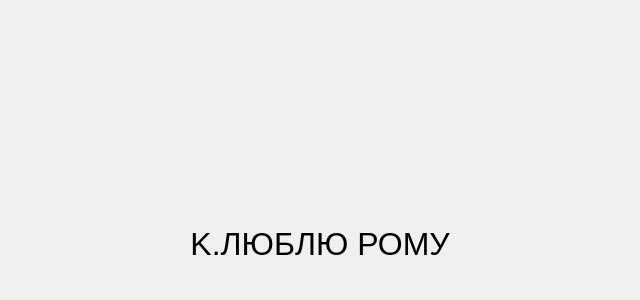
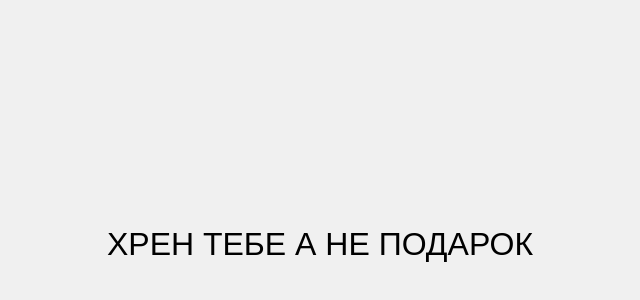
Before and after one commit to yarikulinets-crypto/my-surprise2, a plain HTML site: page index.html in a window 1280 px wide. Shown: the part 156-456 px from the top of the page, without its empty margins (320-960 px from the left). Drawn offline with Linux system fonts and the light colour scheme.

Commit message:
Update index.html

```diff
--- a/index.html
+++ b/index.html
@@ -19,6 +19,6 @@
     </style>
 </head>
 <body>
-    <p>K.ЛЮБЛЮ РОМУ</p>
+    <p>ХРЕН ТЕБЕ А НЕ ПОДАРОК</p>
 </body>
 </html>
```
